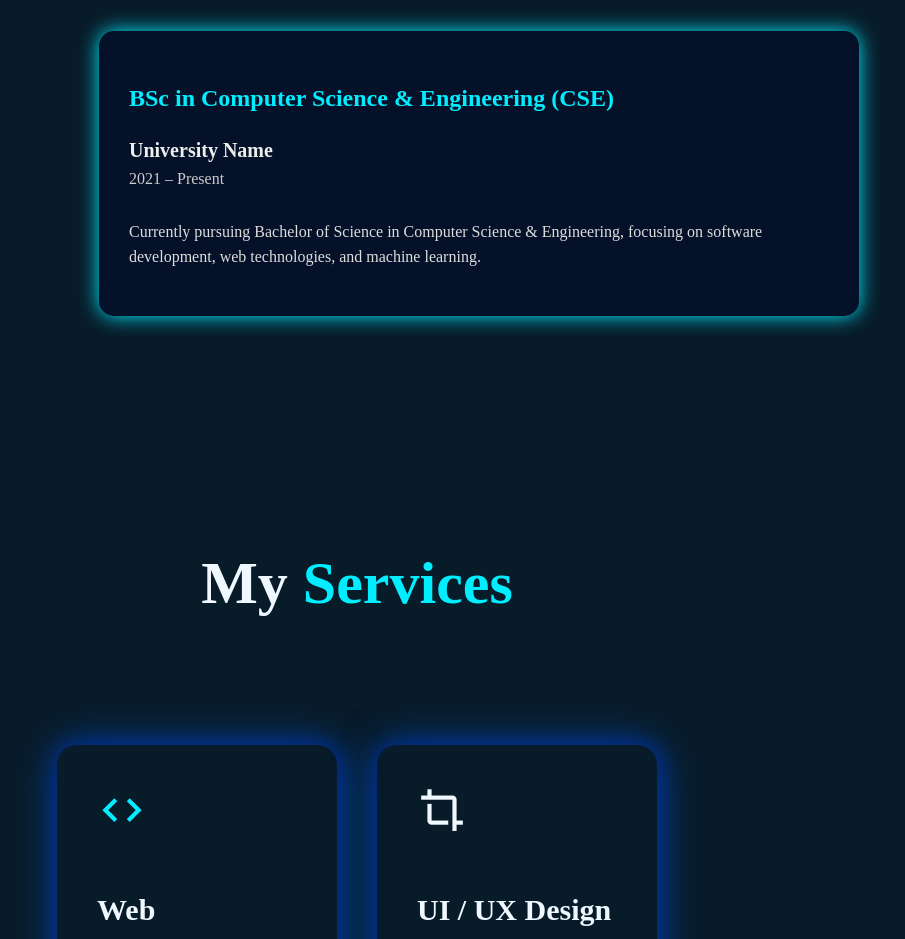
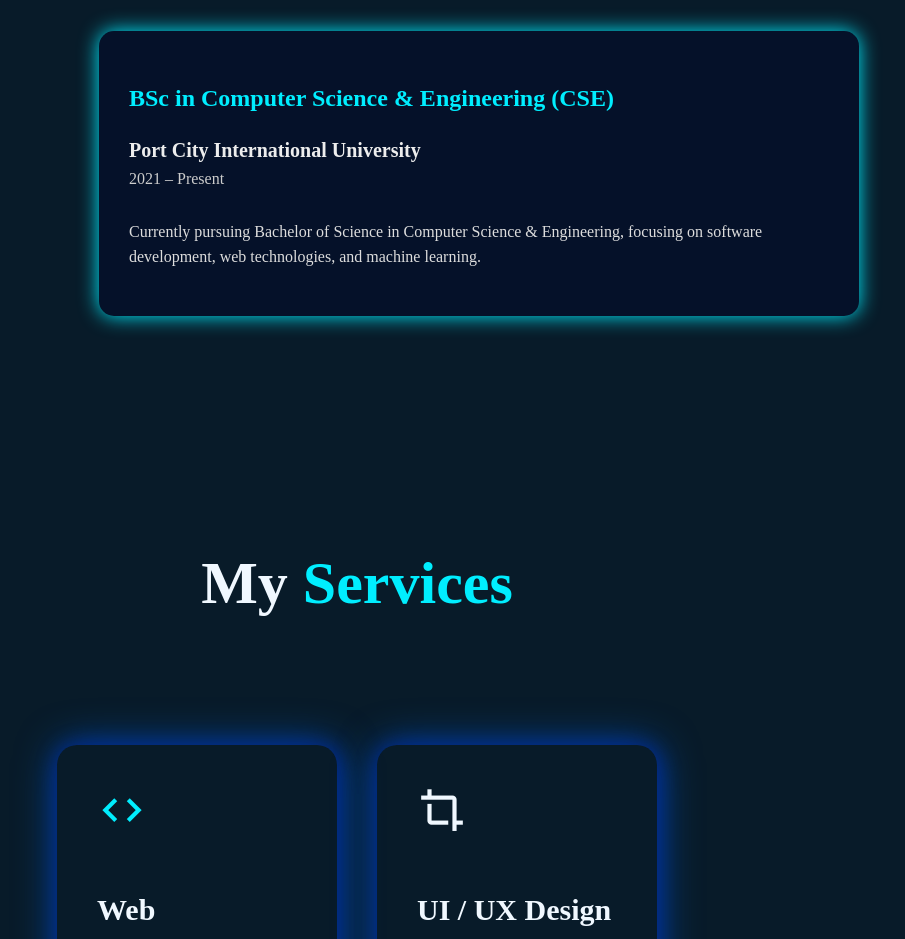
Before and after one commit to subratabisw/port, a plain HTML site: page index.html in a window 1280 px wide. Shown: the part 3480-4419 px from the top of the page, without its empty margins (161-1066 px from the left). Drawn offline with nearby package versions, Linux system fonts and the light colour scheme.

```diff
--- a/index.html
+++ b/index.html
@@ -67,7 +67,7 @@
 
     <div class="education-box">
         <h3>BSc in Computer Science & Engineering (CSE)</h3>
-        <h4>University Name</h4>
+        <h4>Port City International University</h4>
         <span class="edu-year">2021 – Present</span>
         <p>
             Currently pursuing Bachelor of Science in Computer Science & Engineering,
@@ -75,7 +75,6 @@
         </p>
     </div>
 </section>
-
 <section id="services">
     <div class="services">
         <div class="container">
```
